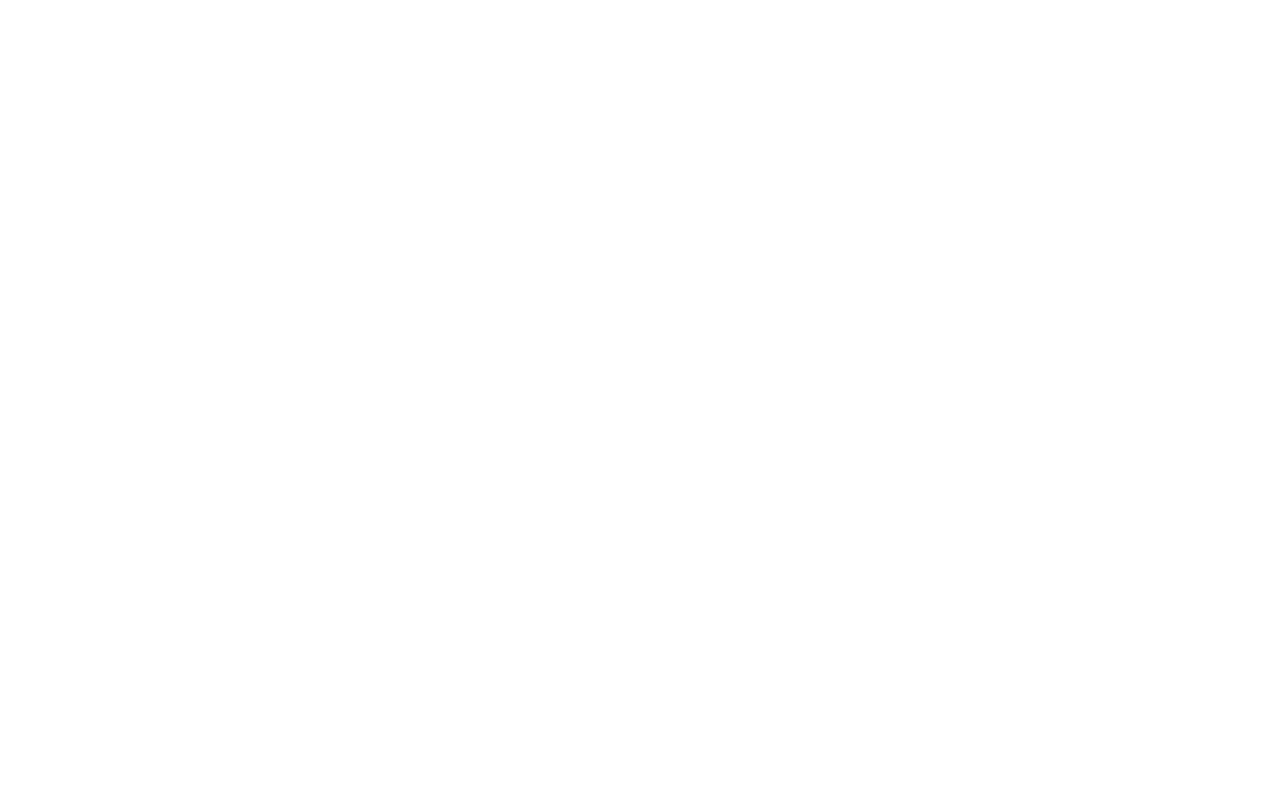
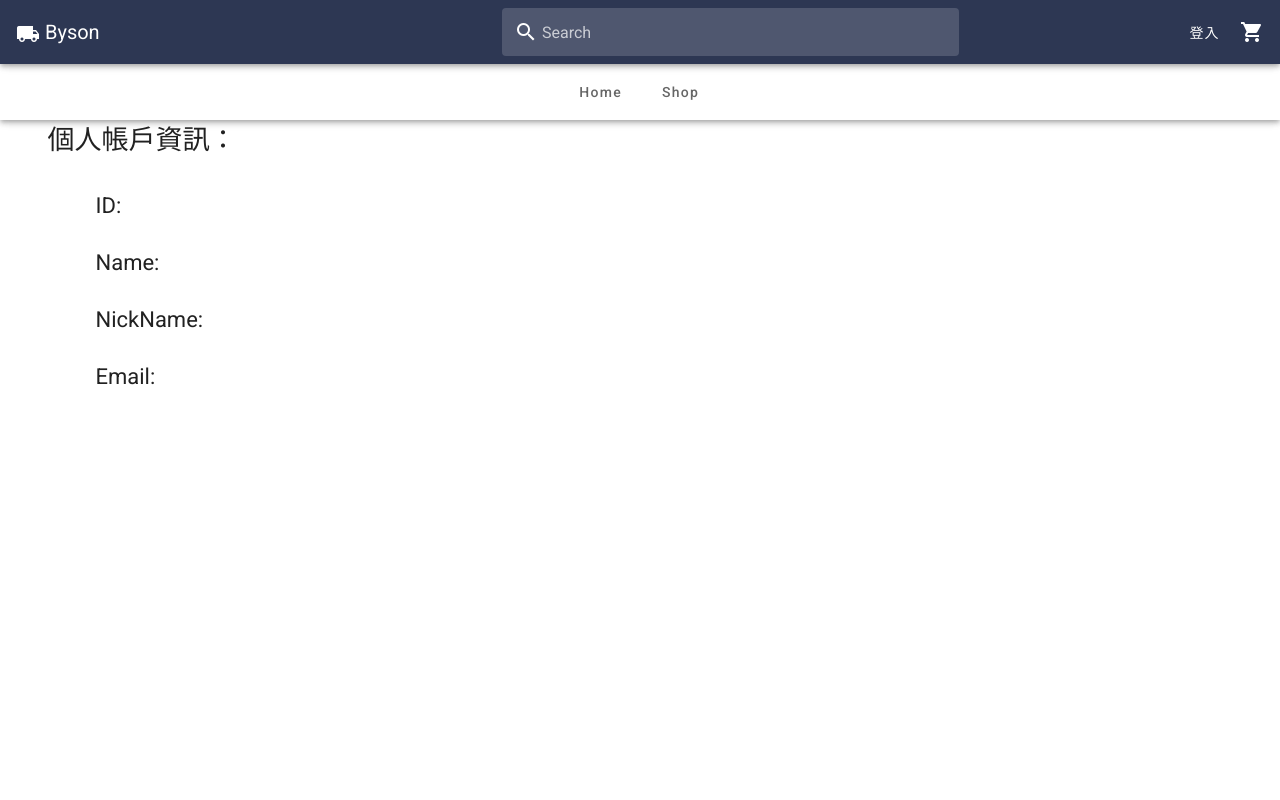
Before and after one commit to Summer8217/Database-Project, a Vue app: page /profile in a window 1280 px wide. Shown: the top 800 px of the page. Built offline with nearby package versions, Linux system fonts and the light colour scheme; no server answers.

Commit message:
新增profile的用戶個人頁面

```diff
--- a/src/components/Layout.vue
+++ b/src/components/Layout.vue
@@ -37,10 +37,10 @@
         color="primary"
         horizontal
       >
-        <a href="/" class="v-btn">
+        <a href="/" class="v-btn" style="fontSize:14px">
           <span>Home</span>
         </a>
-        <a href="/shop" class="v-btn">
+        <a href="/shop" class="v-btn" style="fontSize:14px">
           <span>Shop</span>
         </a>
       </v-bottom-navigation>
--- /dev/null
+++ b/src/components/Profile.vue
@@ -0,0 +1,84 @@
+<template>
+  <div>
+    <v-container>
+      <div class="row">
+        <p style="fontSize:27px">個人帳戶資訊： </p>
+      </div>
+
+      <div class="row pl-9" id ="app">
+        <v-app id="inspire">
+          <form>
+            <div class="col-md-12 col-sm-12 col-xs-12" style="fontSize:22px">
+              <span class="ensp">ID: </span>
+              {{isID}}
+            </div>
+            <div class="col-md-12 col-sm-12 col-xs-12" style="fontSize:22px">
+              <span class="ensp">Name: </span>
+              {{isName}}
+            </div>
+            <div class="col-md-12 col-sm-12 col-xs-12" style="fontSize:22px">
+              <span class="ensp">NickName: </span>
+              {{isNickName}}
+            </div>
+            <!--div class="col-md-12 col-sm-12 col-xs-12" style="fontSize:24px">
+              <span class="ensp">Address: </span>
+              {{isAddress}}
+            </div-->
+            <!--div class="col-md-12 col-sm-12 col-xs-12" style="fontSize:24px">
+              <span class="ensp">Phone Number: </span>
+              {{isPhoneNumber}}
+            </div-->
+            <div class="col-md-12 col-sm-12 col-xs-12" style="fontSize:22px">
+              <span class="ensp" >Email: </span>
+              {{isEmail}}
+            </div>
+          </form>
+        </v-app>
+      </div>
+    </v-container>
+  </div>
+</template>
+
+<style scoped>
+  .ensp:after {
+    content: '\2002';
+    speak: none;
+  }
+</style>
+
+<script>
+    import axios from 'axios'
+    export default {
+      name:"Profile",
+      data() {
+        return {
+          isID: "",
+          isName: "",
+          isNickName: "",
+          //isAddress: "",
+          //isPhoneNumber: "",
+          isEmail: ""
+        };
+      },
+      methods: {
+      },
+      created(){
+        var config={
+            method: 'get',
+            url: '/api/user',
+            headers: {'Authorization': localStorage.getItem("accessToken")}
+        };
+        axios(config)
+        .then((response)=>{
+            this.isID = response.data.id;
+            this.isName = response.data.name;
+            this.isNickName = response.data.nickname;
+            this.isEmail = response.data.email;
+            console.log("sdfsdfsfdsdfaaa")
+        })
+        .catch(error => {
+            console.log('4543423')
+        });
+      },
+    }
+</script>
--- a/src/router/index.js
+++ b/src/router/index.js
@@ -19,6 +19,7 @@
 import Order from '@/components/Order'
 import SearchResult from '@/components/SearchResult'
 import User from '@/components/User'
+import Profile from '@/components/Profile'
 Vue.use(Router)
 
 export default new Router({
@@ -104,9 +105,13 @@
           component:User,
           props:true,
           name:'User',
+        },
+        {
+          path:'/profile',
+          component:Profile,
+          name:'Profile',
         }
       ]
-
     },
     {
       path:'/',
```
